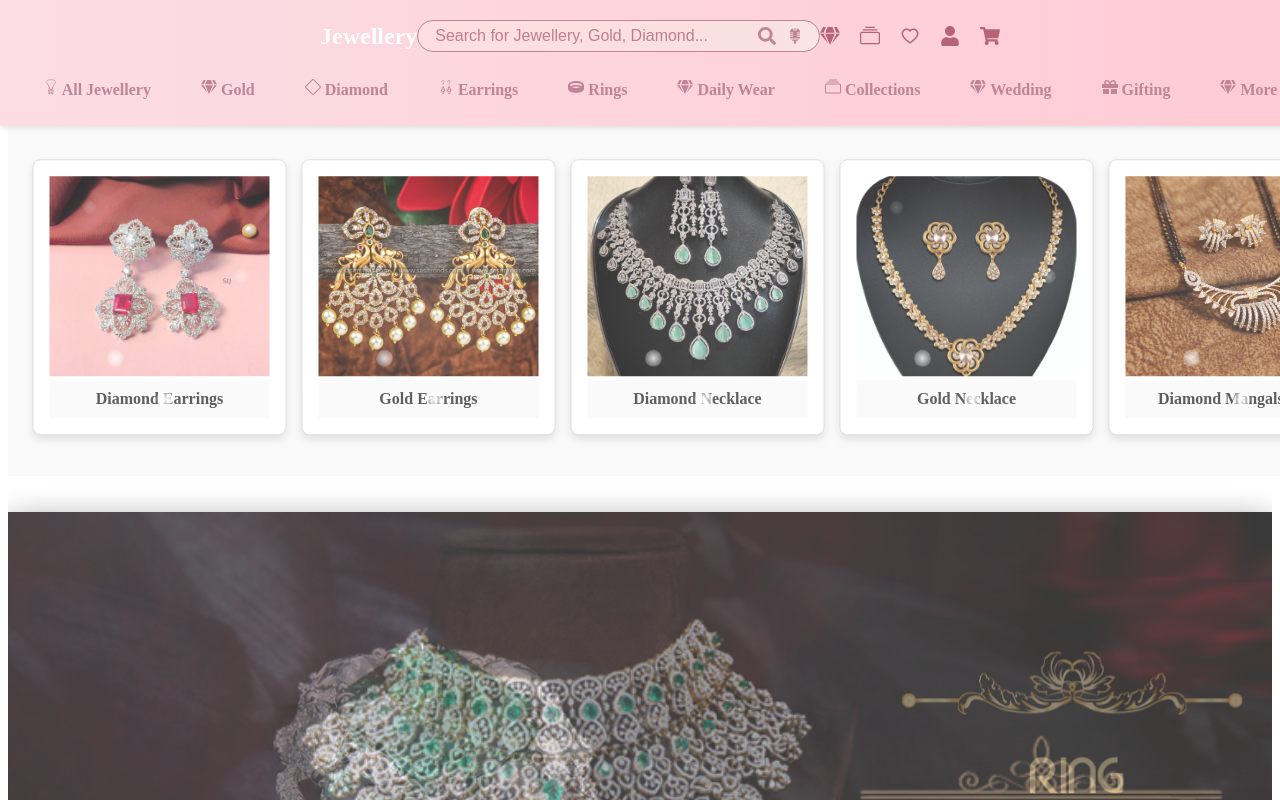
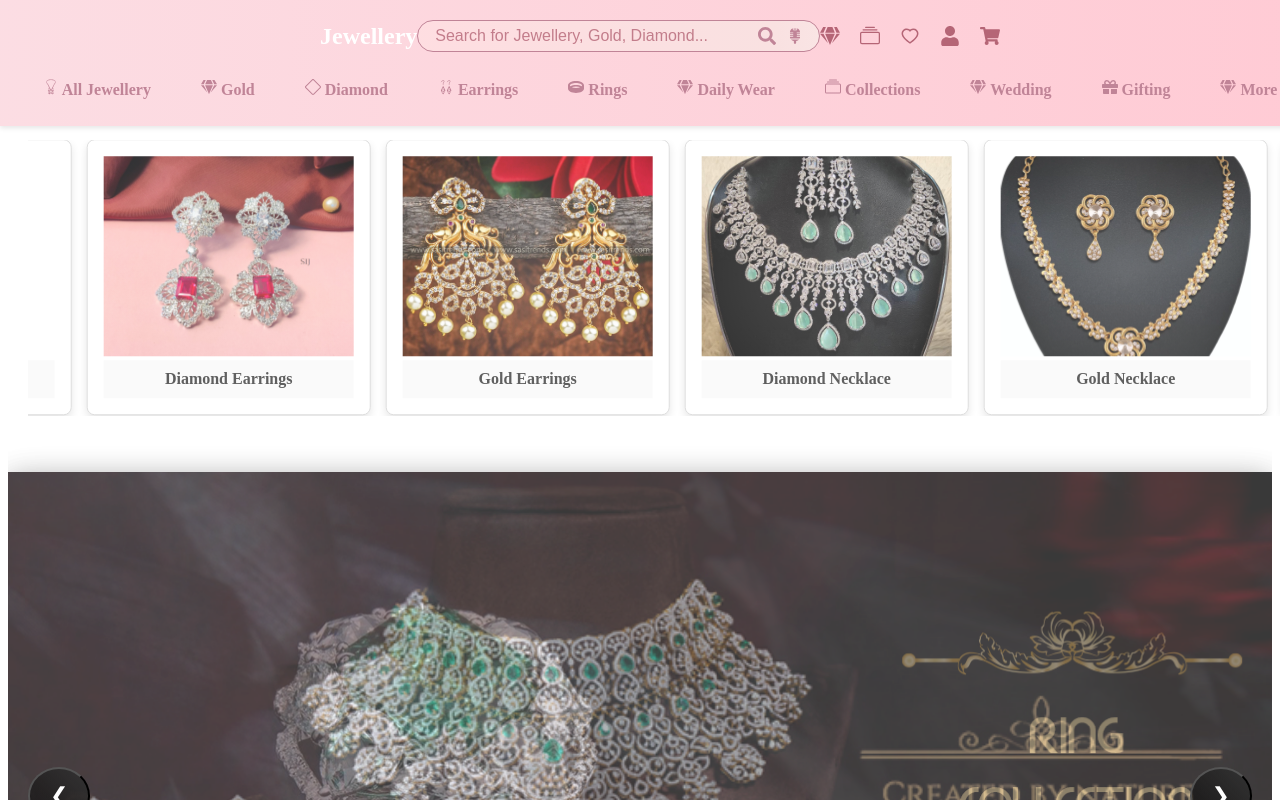
Before and after one commit to Nehasontakke123/NewProject, a React (Vite) app: page / in a window 1280 px wide. Shown: the top 800 px of the page. Built offline with nearby package versions, Linux system fonts and the light colour scheme.

Commit message:
error solve

```diff
--- a/src/assets/css/JewelleryCategory.css
+++ b/src/assets/css/JewelleryCategory.css
@@ -105,27 +105,18 @@
     color: #333;
 }
 
+/* Floating Animation */
 @keyframes floating {
     0% { transform: translateY(0px); }
     50% { transform: translateY(-8px); }
     100% { transform: translateY(0px); }
 }
 
+/* Sparkle Animation */
 @keyframes sparkle {
     0% { opacity: 0; transform: scale(1); }
     50% { opacity: 1; transform: scale(1.5); }
     100% { opacity: 0; transform: scale(1); }
-}
-
-.sparkle {
-    position: absolute;
-    top: 10%;
-    left: 20%;
-    width: 10px;
-    height: 10px;
-    background: radial-gradient(white, transparent);
-    border-radius: 50%;
-    animation: sparkle 1.5s infinite alternate;
 }
 
 /* Responsive Design */
@@ -142,11 +133,14 @@
 }
 
 @media (max-width: 768px) {
+    .jewellery-container {
+        padding: 10px;
+    }
     .jewellery-card {
-        width: 200px;
+        width: 180px;
     }
     .jewellery-title {
-        font-size: 24px;
+        font-size: 22px;
     }
     .jewellery-track {
         animation: scroll 10s linear infinite;
@@ -154,85 +148,16 @@
 }
 
 @media (max-width: 480px) {
+    .jewellery-container {
+        padding: 5px;
+    }
     .jewellery-card {
-        width: 180px;
+        width: 150px;
     }
     .jewellery-title {
-        font-size: 20px;
+        font-size: 18px;
     }
     .jewellery-track {
         animation: scroll 8s linear infinite;
     }
 }
-
-
-
-
-/* Jewellery Container */
-.jewellery-container {
-    text-align: center;
-    padding: 20px;
-    background: #f9f9f9;
-}
-
-/* Scrollable Jewellery Track */
-.jewellery-scroll {
-    overflow-x: auto;
-    white-space: nowrap;
-    padding: 10px 0;
-}
-
-.jewellery-track {
-    display: flex;
-    gap: 15px;
-    padding: 10px;
-}
-
-/* Jewellery Card */
-.jewellery-card {
-    position: relative;
-    width: 220px;
-    background: white;
-    border-radius: 10px;
-    overflow: hidden;
-    box-shadow: 0 4px 8px rgba(0, 0, 0, 0.1);
-    transition: transform 0.3s ease-in-out;
-}
-
-/* Mouse Move - Parallax Effect */
-.jewellery-card:hover {
-    transform: scale(1.05);
-}
-
-.jewellery-image {
-    width: 100%;
-    transition: transform 0.3s ease-in-out;
-}
-
-.jewellery-card:hover .jewellery-image {
-    transform: translateY(-5px);
-}
-
-/* Sparkle Animation */
-@keyframes sparkle {
-    0% { opacity: 0; transform: scale(1); }
-    50% { opacity: 1; transform: scale(1.5); }
-    100% { opacity: 0; transform: scale(1); }
-}
-
-/* Sparkle Elements */
-.sparkle {
-    position: absolute;
-    width: 12px;
-    height: 12px;
-    background: radial-gradient(white, transparent);
-    border-radius: 50%;
-    animation: sparkle 1.5s infinite alternate;
-    opacity: 0;
-}
-
-/* Multiple Sparkles at Different Positions */
-.sparkle-1 { top: 15%; left: 20%; animation-delay: 0.2s; }
-.sparkle-2 { top: 40%; left: 80%; animation-delay: 0.5s; }
-.sparkle-3 { top: 70%; left: 30%; animation-delay: 0.7s; }
-.sparkle-4 { top: 85%; left: 50%; animation-delay: 1s; }
```
Also changed, not shown: src/components/jewelleryCategory.jsx (+0 -44 lines).
